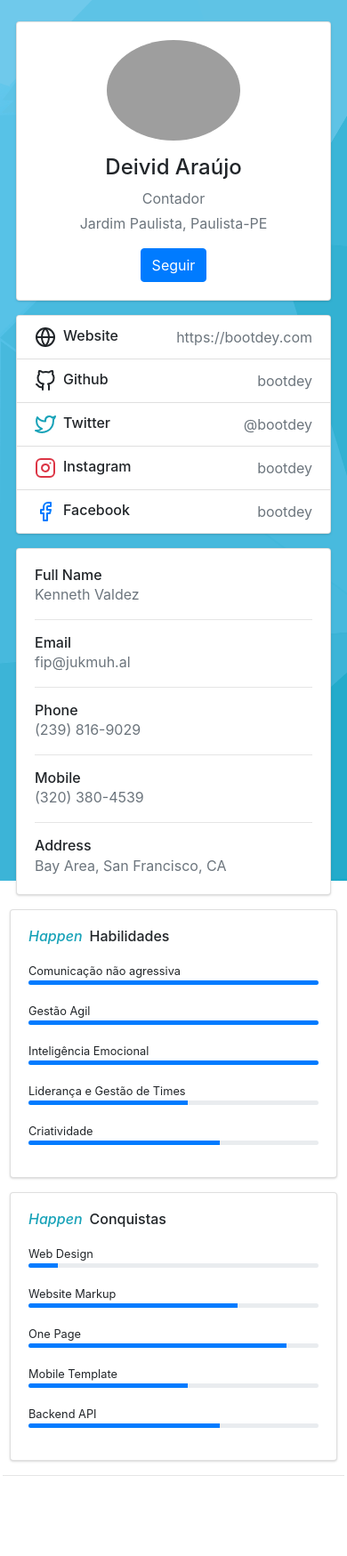
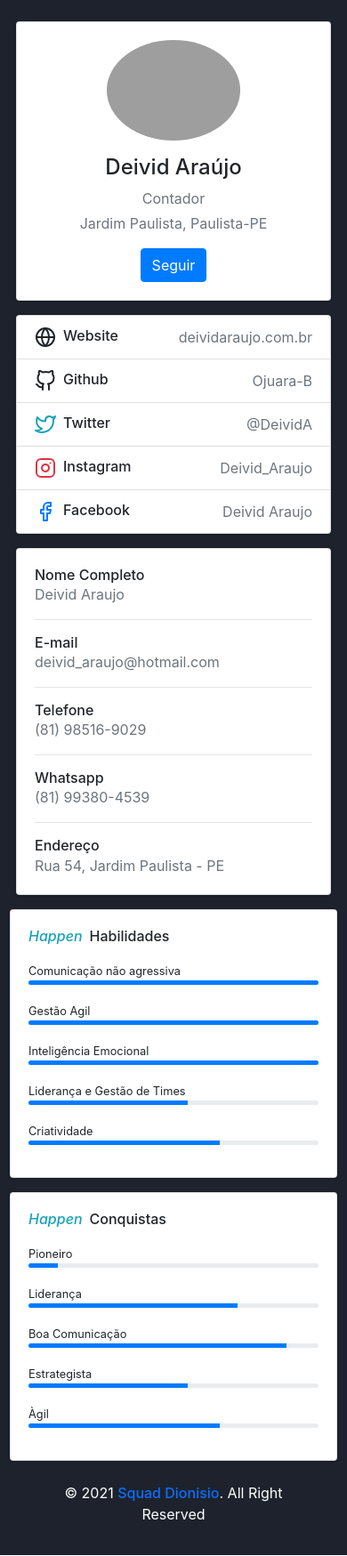
Before and after one commit to Emersonmarqz/happ, a PHP site: page /view/profile.php in a window 390 px wide. Shown: the part 90-1839 px from the top of the page at 89% size. Run offline with PHP 8.4, Linux system fonts and the light colour scheme; some libraries are stand-ins or nearby versions; grey boxes are pictures that could not be loaded.

Commit message:
Alterações css

```diff
--- a/assets/css/profile.css
+++ b/assets/css/profile.css
@@ -1,23 +1,17 @@
 body {
-    background: url(../img/background.png);
+    background: #1d222c !important;
      background-repeat: no-repeat;
 }
 
 .copyrightText {
-    display: flex;
     padding: 8px 40px;
-    border-top: 1px solid rgba(0, 0, 0, 0.1);
     text-align: center;
-    justify-content: center;
-
 }
-
 .copyrightText p {
-    color: rgb(255, 255, 255);
+    color: #fff;
 }
-
 .copyrightText a {
-    color: #ffffff;
+    color: #0d6efd;
     font-weight: 500;
     text-decoration: none;
 }
--- a/assets/css/quiz.css
+++ b/assets/css/quiz.css
@@ -9,7 +9,7 @@
 }
 
 body {
-    background: url(../img/background.png);
+    background: #1d222c !important;
     background-repeat: no-repeat;
 }
 
--- a/view/home.php
+++ b/view/home.php
@@ -217,7 +217,7 @@
         </section>
 
         <div class="copyrightText">
-            <p>Copyright 2021 <a href="#">Squad Dionisio</a>. All Right Reserved</p>
+            <p>Copyright 2021 <a href="squad.php">Squad Dionisio</a>. All Right Reserved</p>
         </div>
 
         <script type="text/javascript">
--- a/view/planos.php
+++ b/view/planos.php
@@ -82,6 +82,9 @@
 			</div>
 		</div>
 	</div>
+	<div class="copyrightText" id="copyright">
+        <p>&copy; 2021 <a href="squad.php"> Squad Dionisio</a>. All Right Reserved</p>
+      </div>
 </div>
 </div>
 <script type="text/javascript">
--- a/view/profile.php
+++ b/view/profile.php
@@ -74,7 +74,7 @@
                     <path d="M12 2a15.3 15.3 0 0 1 4 10 15.3 15.3 0 0 1-4 10 15.3 15.3 0 0 1-4-10 15.3 15.3 0 0 1 4-10z"></path>
                   </svg>Website
                 </h6>
-                <span class="text-secondary">https://bootdey.com</span>
+                <span class="text-secondary">deividaraujo.com.br</span>
               </li>
               <li class="
                     list-group-item
@@ -88,7 +88,7 @@
                     <path d="M9 19c-5 1.5-5-2.5-7-3m14 6v-3.87a3.37 3.37 0 0 0-.94-2.61c3.14-.35 6.44-1.54 6.44-7A5.44 5.44 0 0 0 20 4.77 5.07 5.07 0 0 0 19.91 1S18.73.65 16 2.48a13.38 13.38 0 0 0-7 0C6.27.65 5.09 1 5.09 1A5.07 5.07 0 0 0 5 4.77a5.44 5.44 0 0 0-1.5 3.78c0 5.42 3.3 6.61 6.44 7A3.37 3.37 0 0 0 9 18.13V22"></path>
                   </svg>Github
                 </h6>
-                <span class="text-secondary">bootdey</span>
+                <span class="text-secondary">Ojuara-B</span>
               </li>
               <li class="
                     list-group-item
@@ -102,7 +102,7 @@
                     <path d="M23 3a10.9 10.9 0 0 1-3.14 1.53 4.48 4.48 0 0 0-7.86 3v1A10.66 10.66 0 0 1 3 4s-4 9 5 13a11.64 11.64 0 0 1-7 2c9 5 20 0 20-11.5a4.5 4.5 0 0 0-.08-.83A7.72 7.72 0 0 0 23 3z"></path>
                   </svg>Twitter
                 </h6>
-                <span class="text-secondary">@bootdey</span>
+                <span class="text-secondary">@DeividA</span>
               </li>
               <li class="
                     list-group-item
@@ -123,7 +123,7 @@
                     <line x1="17.5" y1="6.5" x2="17.51" y2="6.5"></line>
                   </svg>Instagram
                 </h6>
-                <span class="text-secondary">bootdey</span>
+                <span class="text-secondary">Deivid_Araujo</span>
               </li>
               <li class="
                     list-group-item
@@ -142,7 +142,7 @@
                     <path d="M18 2h-3a5 5 0 0 0-5 5v3H7v4h3v8h4v-8h3l1-4h-4V7a1 1 0 0 1 1-1h3z"></path>
                   </svg>Facebook
                 </h6>
-                <span class="text-secondary">bootdey</span>
+                <span class="text-secondary">Deivid Araujo</span>
               </li>
             </ul>
           </div>
@@ -152,38 +152,38 @@
             <div class="card-body">
               <div class="row">
                 <div class="col-sm-3">
-                  <h6 class="mb-0">Full Name</h6>
+                  <h6 class="mb-0">Nome Completo</h6>
                 </div>
-                <div class="col-sm-9 text-secondary">Kenneth Valdez</div>
+                <div class="col-sm-9 text-secondary">Deivid Araujo</div>
               </div>
               <hr />
               <div class="row">
                 <div class="col-sm-3">
-                  <h6 class="mb-0">Email</h6>
+                  <h6 class="mb-0">E-mail</h6>
                 </div>
-                <div class="col-sm-9 text-secondary">fip@jukmuh.al</div>
+                <div class="col-sm-9 text-secondary">deivid_araujo@hotmail.com</div>
               </div>
               <hr />
               <div class="row">
                 <div class="col-sm-3">
-                  <h6 class="mb-0">Phone</h6>
+                  <h6 class="mb-0">Telefone</h6>
                 </div>
-                <div class="col-sm-9 text-secondary">(239) 816-9029</div>
+                <div class="col-sm-9 text-secondary">(81) 98516-9029</div>
               </div>
               <hr />
               <div class="row">
                 <div class="col-sm-3">
-                  <h6 class="mb-0">Mobile</h6>
+                  <h6 class="mb-0">Whatsapp</h6>
                 </div>
-                <div class="col-sm-9 text-secondary">(320) 380-4539</div>
+                <div class="col-sm-9 text-secondary">(81) 99380-4539</div>
               </div>
               <hr />
               <div class="row">
                 <div class="col-sm-3">
-                  <h6 class="mb-0">Address</h6>
+                  <h6 class="mb-0">Endereço</h6>
                 </div>
                 <div class="col-sm-9 text-secondary">
-                  Bay Area, San Francisco, CA
+                  Rua 54, Jardim Paulista - PE
                 </div>
               </div>
             </div>
@@ -224,23 +224,23 @@
                   <h6 class="d-flex align-items-center mb-3">
                     <i class="material-icons text-info mr-2">Happen</i>Conquistas
                   </h6>
-                  <small>Web Design</small>
+                  <small>Pioneiro</small>
                   <div class="progress mb-3" style="height: 5px">
                     <div class="progress-bar bg-primary" role="progressbar" style="width: 10%" aria-valuenow="80" aria-valuemin="0" aria-valuemax="100"></div>
                   </div>
-                  <small>Website Markup</small>
+                  <small>Liderança</small>
                   <div class="progress mb-3" style="height: 5px">
                     <div class="progress-bar bg-primary" role="progressbar" style="width: 72%" aria-valuenow="72" aria-valuemin="0" aria-valuemax="100"></div>
                   </div>
-                  <small>One Page</small>
+                  <small>Boa Comunicação</small>
                   <div class="progress mb-3" style="height: 5px">
                     <div class="progress-bar bg-primary" role="progressbar" style="width: 89%" aria-valuenow="89" aria-valuemin="0" aria-valuemax="100"></div>
                   </div>
-                  <small>Mobile Template</small>
+                  <small>Estrategista</small>
                   <div class="progress mb-3" style="height: 5px">
                     <div class="progress-bar bg-primary" role="progressbar" style="width: 55%" aria-valuenow="55" aria-valuemin="0" aria-valuemax="100"></div>
                   </div>
-                  <small>Backend API</small>
+                  <small>Àgil</small>
                   <div class="progress mb-3" style="height: 5px">
                     <div class="progress-bar bg-primary" role="progressbar" style="width: 66%" aria-valuenow="66" aria-valuemin="0" aria-valuemax="100"></div>
                   </div>
--- a/view/ranking.php
+++ b/view/ranking.php
@@ -93,7 +93,7 @@
         </div>
     </div>
 
-    <div class="row gutters-sm ranking" style="background-color: #474a51;">
+    <div class="row gutters-sm ranking">
         <div class="col-md-4 mb-3">
             <div class="card">
                 <div class="card-body">
```
Also changed, not shown: assets/css/cadastro.css (+14 -1 lines), assets/css/login.css (+14 -1 lines), assets/css/planos.css (+12 -1 lines), assets/css/ranking.css (+14 -3 lines).
